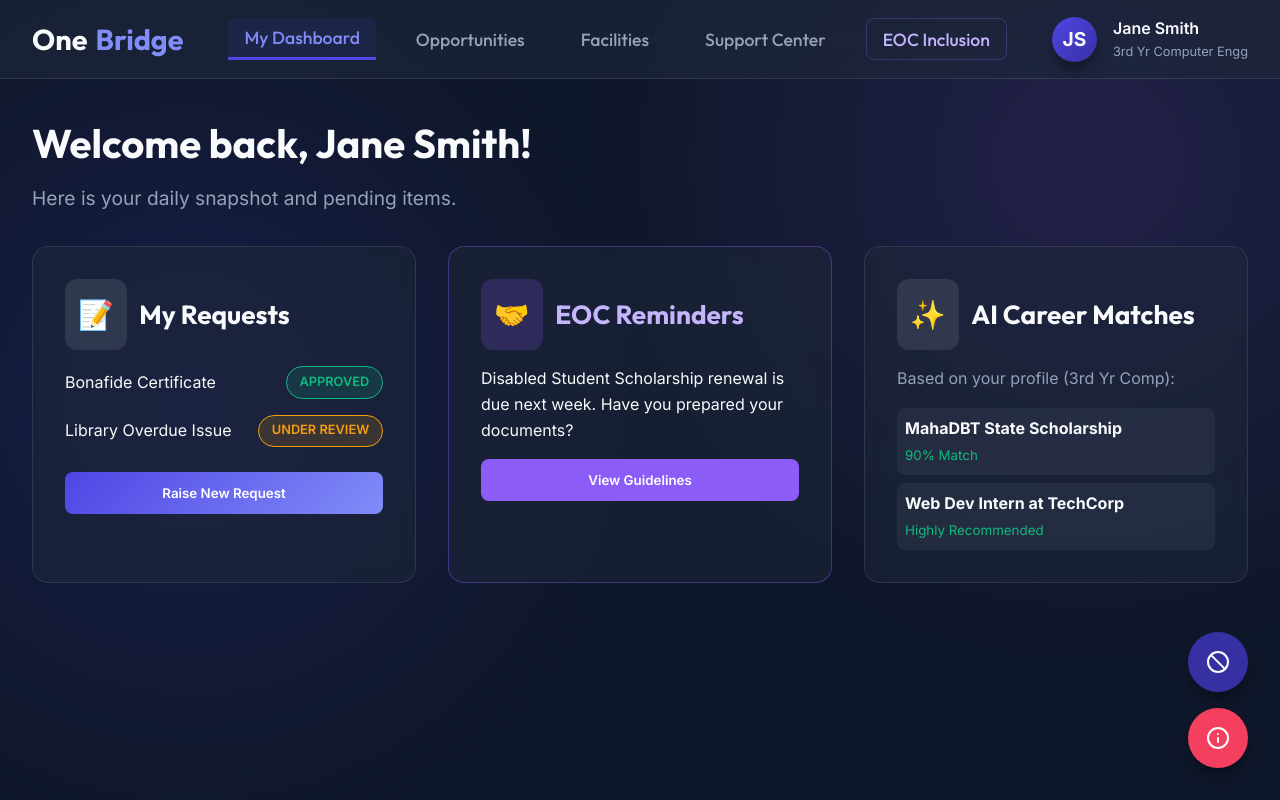
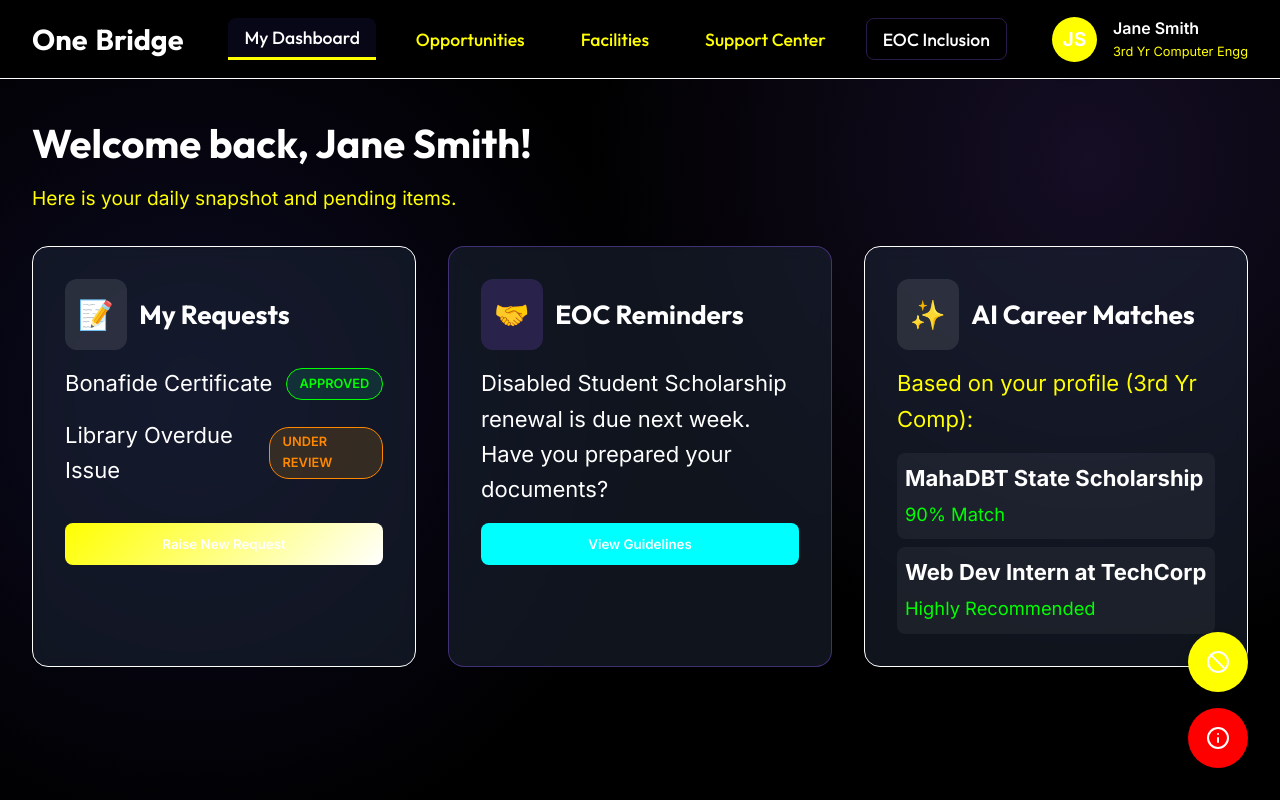
Before and after one commit to abhishekeb211/pccoe-onebridge, a plain HTML site: page index.html in a window 1280 px wide. Both pictures are taken after a click on the button 1218 px from the left and 662 px from the top of the page. Drawn offline with Linux system fonts and the light colour scheme.

Commit message:
Phase 8: Implement WCAG Accessibility Hotkeys, Typography Scalers, and High Contrast Modes

```diff
--- a/app.js
+++ b/app.js
@@ -14,7 +14,8 @@ const GlobalState = {
     },
     ui: {
         currentRoute: "dashboard",
-        highContrastMode: false
+        highContrastMode: false,
+        largeFontMode: false
     },
     listeners: [],
 
@@ -260,6 +261,50 @@ navItems.forEach(btn => {
     });
 });
 
+// --- Phase 8: Accessibility Handlers ---
+const accFab = document.querySelector('.accessibility-fab');
+
+// Sync global state to body CSS
+GlobalState.subscribe((state) => {
+    if (state.ui.highContrastMode) {
+        document.body.classList.add('high-contrast');
+    } else {
+        document.body.classList.remove('high-contrast');
+    }
+
+    if (state.ui.largeFontMode) {
+        document.body.classList.add('large-font');
+    } else {
+        document.body.classList.remove('large-font');
+    }
+});
+
+// Toggle via FAB click
+if (accFab) {
+    accFab.addEventListener('click', () => {
+        const isVip = !GlobalState.ui.highContrastMode;
+        GlobalState.setState({ ui: { highContrastMode: isVip, largeFontMode: isVip } });
+        // Announce change
+        routeAnnouncer.textContent = `Accessibility mode ${isVip ? 'enabled' : 'disabled'}`;
+    });
+}
+
+// Global Keyboard Shortcuts
+document.addEventListener('keydown', (e) => {
+    // Alt + H for high contrast
+    if (e.altKey && e.key.toLowerCase() === 'h') {
+        const toggle = !GlobalState.ui.highContrastMode;
+        GlobalState.setState({ ui: { highContrastMode: toggle } });
+        routeAnnouncer.textContent = `High contrast mode ${toggle ? 'enabled' : 'disabled'}`;
+    }
+    // Alt + F for focal font sizing
+    if (e.altKey && e.key.toLowerCase() === 'f') {
+        const toggle = !GlobalState.ui.largeFontMode;
+        GlobalState.setState({ ui: { largeFontMode: toggle } });
+        routeAnnouncer.textContent = `Large font mode ${toggle ? 'enabled' : 'disabled'}`;
+    }
+});
+
 // Formal App Initialization
 document.addEventListener('DOMContentLoaded', () => {
     root.style.transition = 'opacity 0.2s cubic-bezier(0.4, 0, 0.2, 1)';
--- a/styles.css
+++ b/styles.css
@@ -30,6 +30,7 @@
     /* Typography */
     --font-heading: 'Outfit', sans-serif;
     --font-body: 'Inter', sans-serif;
+    --base-font-size: 16px;
 
     /* Standardized Shadows */
     --shadow-sm: 0 4px 6px -1px rgba(0, 0, 0, 0.3);
@@ -39,6 +40,28 @@
     /* Transitions */
     --transition-fast: 0.2s ease-in-out;
     --transition-smooth: 0.3s cubic-bezier(0.4, 0, 0.2, 1);
+}
+
+/* WCAG 2.1 High Contrast Overrides */
+body.high-contrast {
+    --primary: #FFFF00;        /* Pure Yellow */
+    --primary-light: #FFFFFF;
+    --primary-dark: #FFFF00;
+
+    --secondary: #00FF00;      /* Pure Green */
+    --accent: #FF0000;         /* Pure Red */
+    --warning: #FF8800;
+
+    --eoc-brand: #00FFFF;      /* Pure Cyan */
+    --eoc-brand-light: #FFFFFF;
+
+    --bg-base: #000000;        /* Pure Black */
+    --bg-surface: #000000;
+    --text-primary: #FFFFFF;   /* Pure White */
+    --text-secondary: #FFFF00;
+
+    --glass-bg: #000000;
+    --glass-border: #FFFFFF;
 }
 
 /* Base Accessibility Classes */
@@ -66,7 +89,11 @@ body {
     line-height: 1.6;
     overflow-x: hidden;
     min-height: 100vh;
-    font-size: 16px;
+    font-size: var(--base-font-size);
+}
+
+body.large-font {
+    --base-font-size: 22px;
 }
 
 /* Background Gradients to look alive */
```
Also changed, not shown: phase_docs/Phase_8_Accessibility_Theming_Core_Foundations.md (+5 -5 lines).
